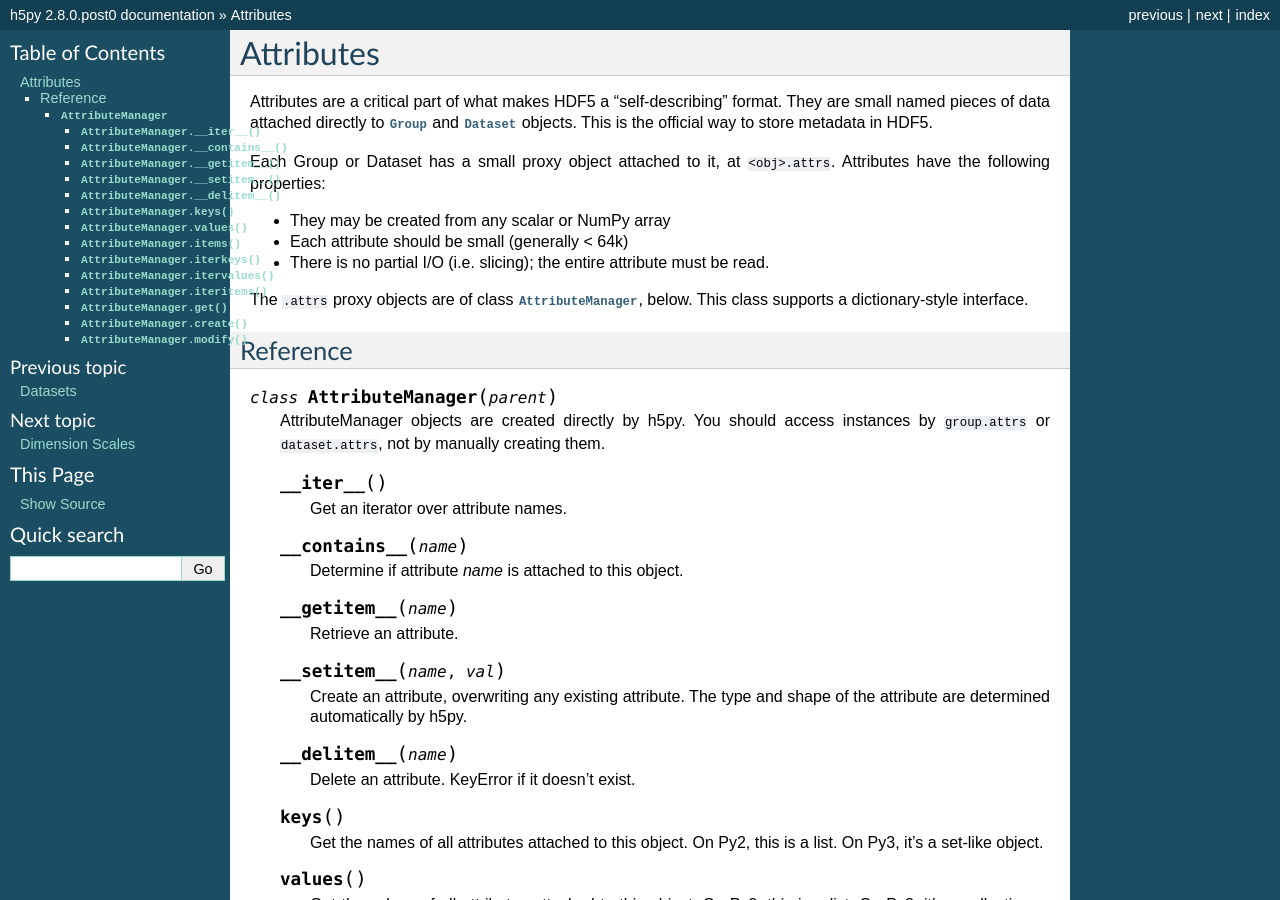
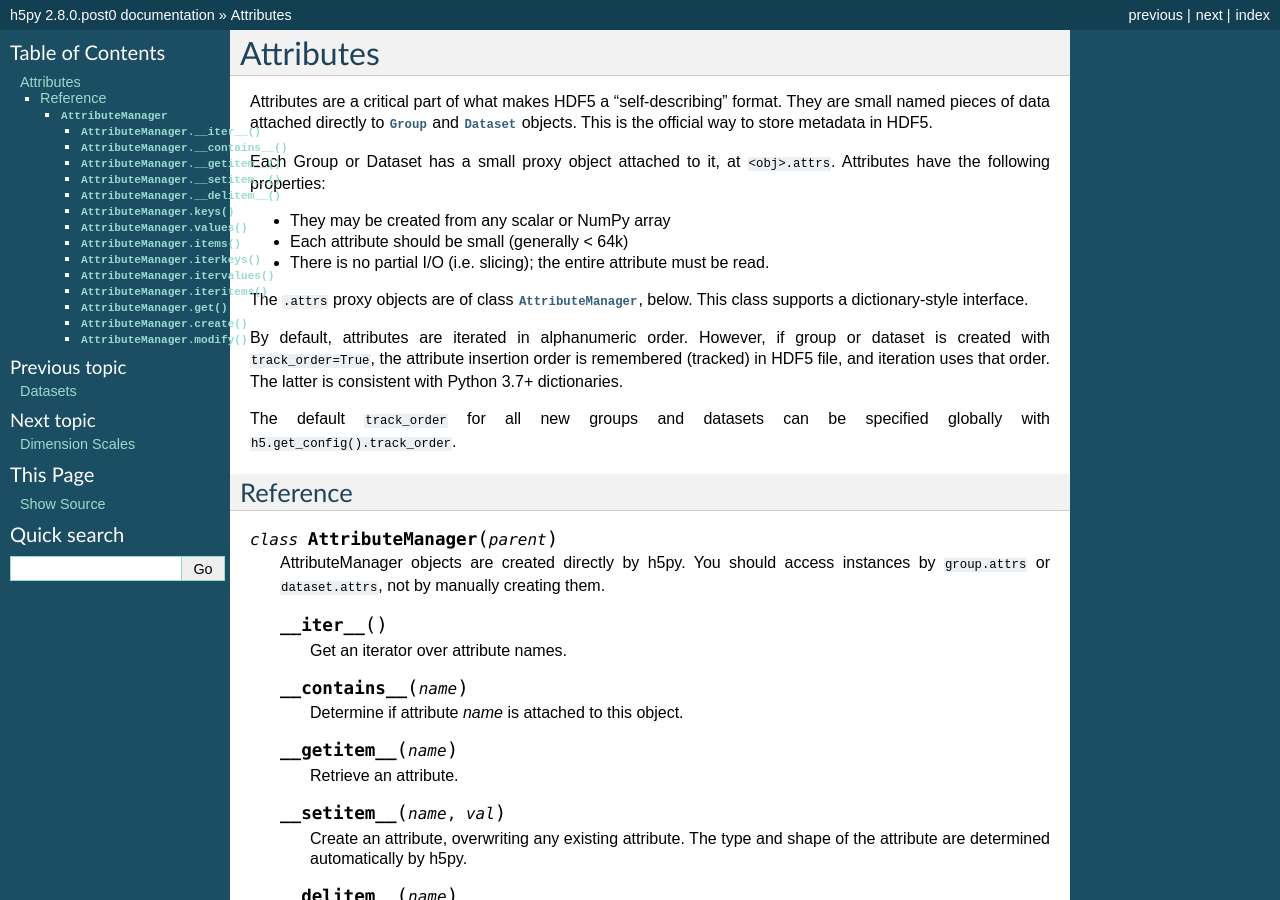
Before and after one commit to zhongxing-2/h5py, a Sphinx documentation site: the page built from docs/high/attr.rst, in a window 1280 px wide and 900 px high. Built offline with Sphinx 7.4.7, drawn with Linux system fonts in a browser that asks for light colours.

Commit message:
Update docs

```diff
--- a/docs/high/attr.rst
+++ b/docs/high/attr.rst
@@ -18,6 +18,16 @@ Each Group or Dataset has a small proxy object attached to it, at
 
 The ``.attrs`` proxy objects are of class :class:`AttributeManager`, below.
 This class supports a dictionary-style interface.
+
+By default, attributes are iterated in alphanumeric order.  However,
+if group or dataset is created with ``track_order=True``, the
+attribute insertion order is remembered (tracked) in HDF5 file, and
+iteration uses that order.  The latter is consistent with Python 3.7+
+dictionaries.
+
+The default ``track_order`` for all new groups and datasets can be
+specified globally with ``h5.get_config().track_order``.
+
 
 Reference
 ---------
--- a/docs/high/group.rst
+++ b/docs/high/group.rst
@@ -73,10 +73,10 @@ Objects can be deleted from the file using the standard syntax::
     membership testing and iteration, but can't be sliced like lists.
 
 By default, objects inside group are iterated in alphanumeric order.
-However if group is created with ``track_order=True``, the insertion
+However, if group is created with ``track_order=True``, the insertion
 order for the group is remembered (tracked) in HDF5 file, and group
-contents are iterated in that order.  This is consistent with Python
-3.7+ dictionaries.
+contents are iterated in that order.  The latter is consistent with
+Python 3.7+ dictionaries.
 
 The default ``track_order`` for all new groups can be specified
 globally with ``h5.get_config().track_order``.
```
